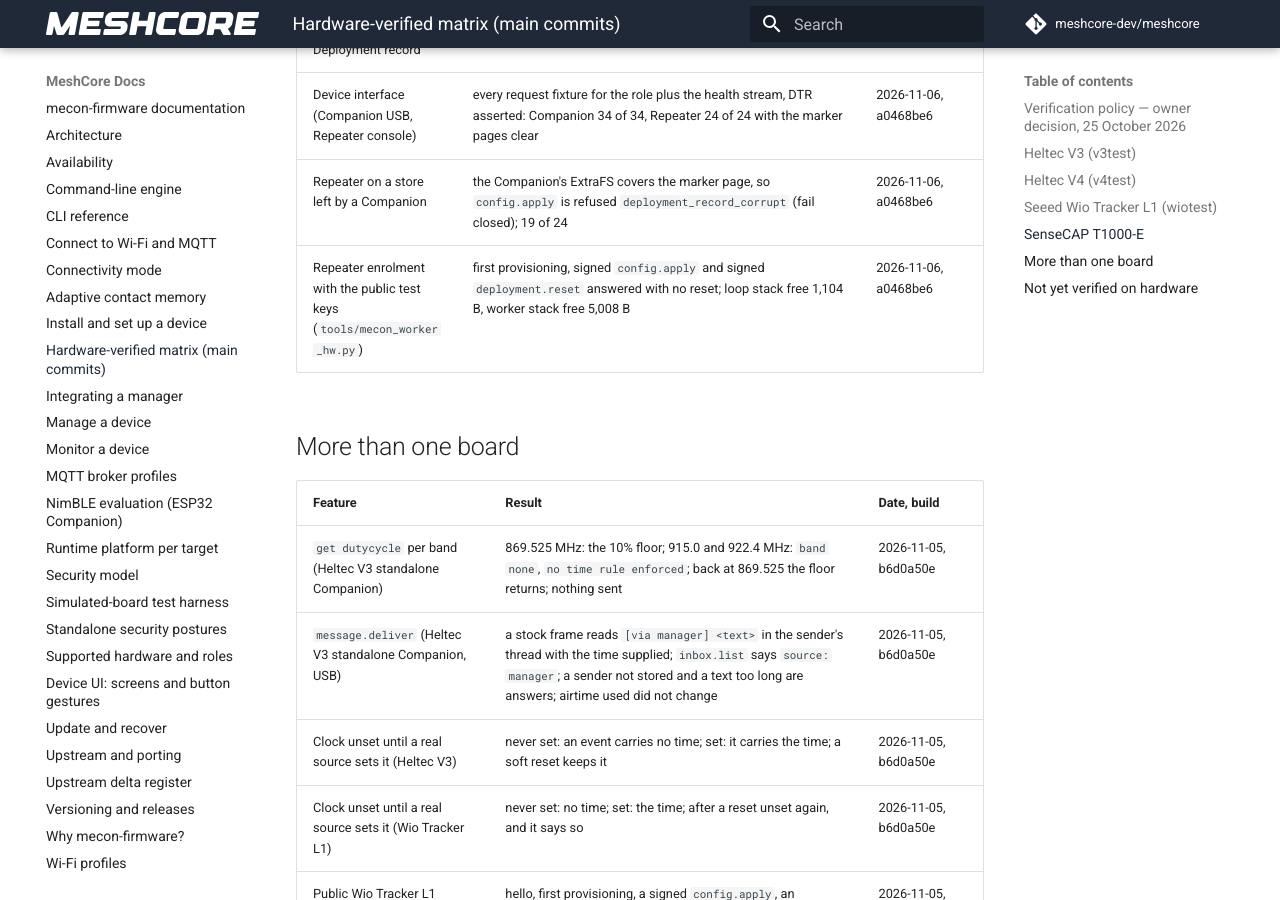
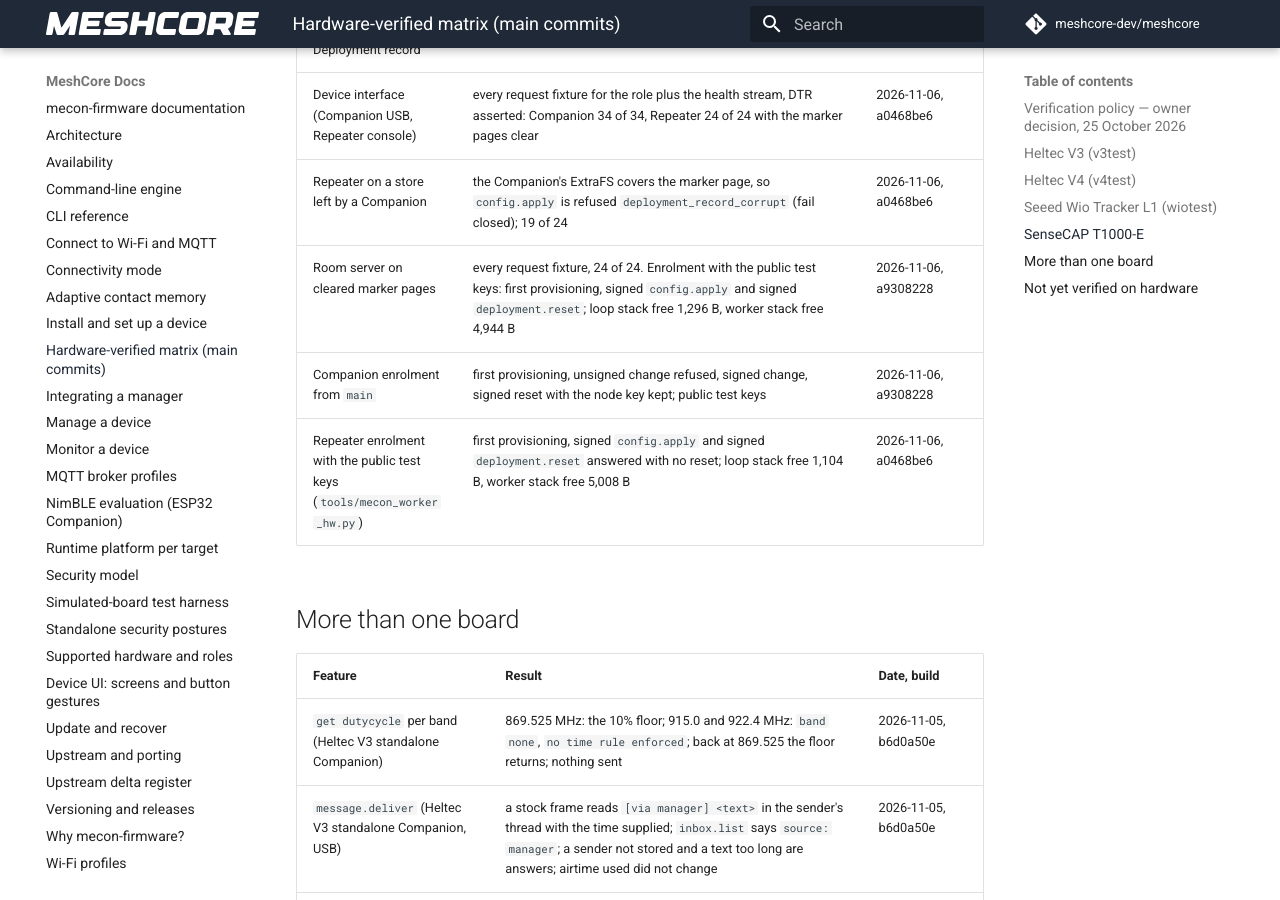
Before and after one commit to hoejriis/mecon-firmware, an MkDocs documentation site: the page built from docs/HARDWARE_VERIFIED.md, in a window 1280 px wide and 900 px high, scrolled down 9631 px. Built offline with MkDocs 1.6.1 and Material for MkDocs 9.7.7, drawn with Linux system fonts in a browser that asks for light colours; comment, search, counter and statistics services are not loaded.

Commit message:
Record the T1000-E Room and Companion enrolment runs
Co-Authored-By: Claude Opus 5.5 (1M context) <noreply@anthropic.com>

```diff
--- a/docs/HARDWARE_VERIFIED.md
+++ b/docs/HARDWARE_VERIFIED.md
@@ -119,6 +119,8 @@ broker host (throwaway TLS brokers) and USB host. Dates are UTC; builds are the
 | Management writes with the private firmware's Deployment record | refused `deployment_record_corrupt` (fail closed); the record itself left unchanged | 2026-10-31, bce8ef8c |
 | Device interface (Companion USB, Repeater console) | every request fixture for the role plus the health stream, DTR asserted: Companion 34 of 34, Repeater 24 of 24 with the marker pages clear | 2026-11-06, a0468be6 |
 | Repeater on a store left by a Companion | the Companion's ExtraFS covers the marker page, so `config.apply` is refused `deployment_record_corrupt` (fail closed); 19 of 24 | 2026-11-06, a0468be6 |
+| Room server on cleared marker pages | every request fixture, 24 of 24. Enrolment with the public test keys: first provisioning, signed `config.apply` and signed `deployment.reset`; loop stack free 1,296 B, worker stack free 4,944 B | 2026-11-06, a9308228 |
+| Companion enrolment from `main` | first provisioning, unsigned change refused, signed change, signed reset with the node key kept; public test keys | 2026-11-06, a9308228 |
 | Repeater enrolment with the public test keys (`tools/mecon_worker_hw.py`) | first provisioning, signed `config.apply` and signed `deployment.reset` answered with no reset; loop stack free 1,104 B, worker stack free 5,008 B | 2026-11-06, a0468be6 |
 
 ## More than one board
```
